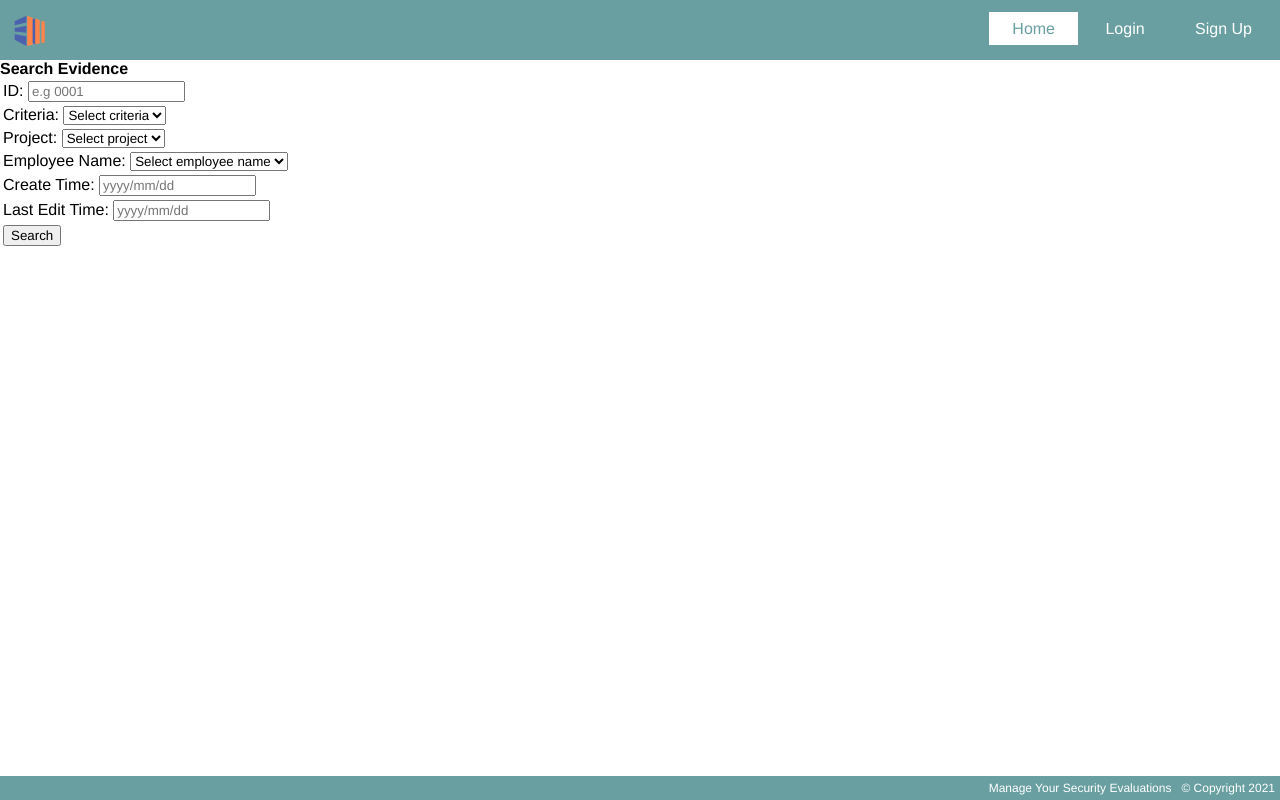
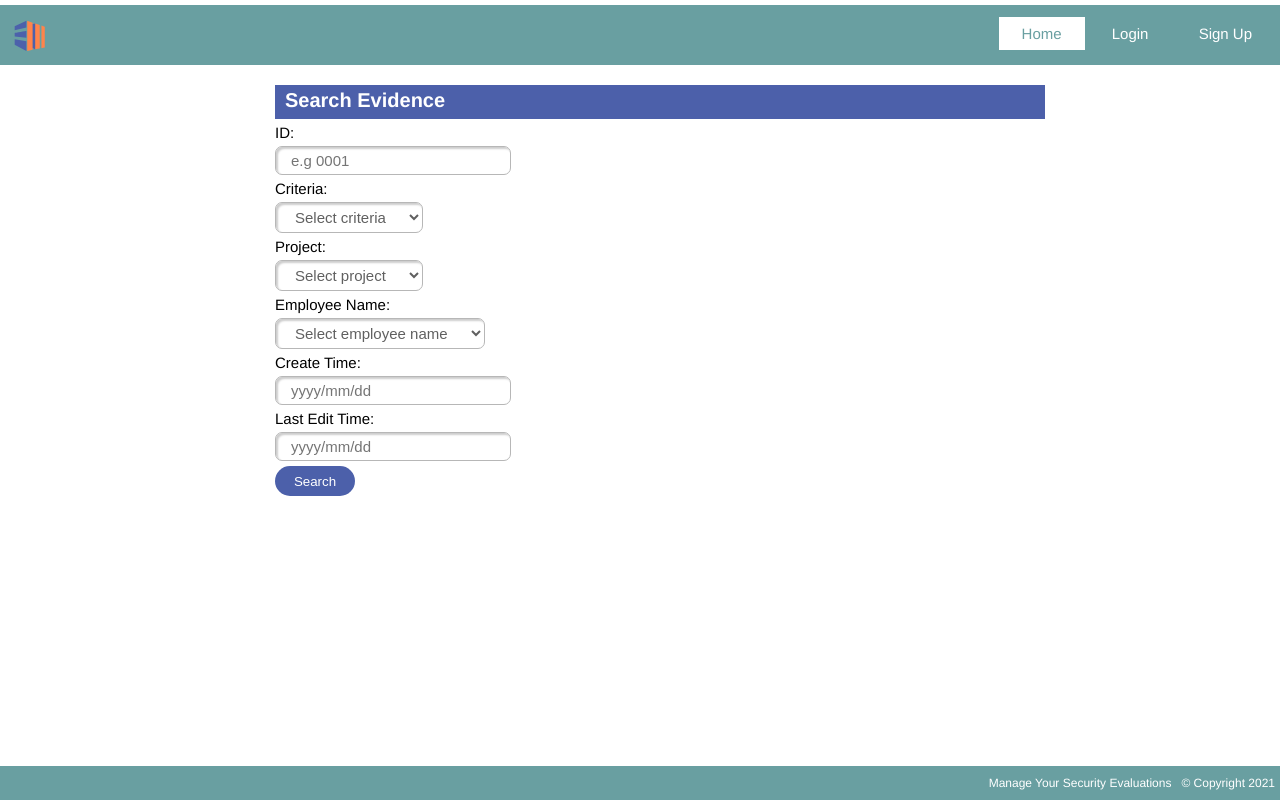
Before and after one commit to Security-Evaluations-Management/ManageYourSecurityEvaluations, a Python web app: template frontend/templates/search.html in a window 1280 px wide. Run offline with Jinja, Linux system fonts and the light colour scheme; the template is opened without the code that fills it, so the values that code supplies are empty.

Commit message:
[Tian] add search.css and modify upload.css

```diff
--- a/frontend/static/css/search.css
+++ b/frontend/static/css/search.css
@@ -0,0 +1,177 @@
+html {
+  font-size: 15px;
+  font-family: 'Open Sans', sans-serif;
+}
+
+h3 {
+  background: #4c60aa;
+  color: #FFFFFF;
+  font-size: 20px;
+  font-weight: bold;
+  height: 24px;
+  width: 760px;
+  margin: 0 auto;
+  line-height: 20px;
+  text-align: left;
+  padding: 5px 0 5px 10px;
+}
+
+div, p {
+  margin-bottom: 5px;
+  margin-top: 5px;
+}
+
+
+select{
+    -webkit-box-sizing: content-box;
+    -moz-box-sizing: content-box;
+    box-sizing: content-box;
+    padding: 5px 20px 5px 15px;
+    background: white;
+    box-shadow: 2px 2px 2px 0 rgba(0,0,0,0.2) inset;
+    -webkit-box-shadow: 2px 2px 2px 0 rgba(0,0,0,0.2) inset;
+    cursor: pointer;
+    color: rgba(96,96,96,1);
+    font: normal 15px/normal Arial, Helvetica, sans-serif;
+    border: 1px solid #b7b7b7;
+    -webkit-border-radius: 7px;
+    border-radius: 7px;
+
+}
+
+option{
+     color: #223254;
+   }
+
+option[value=""][disabled]{
+    display: none;
+      }
+
+
+option:focus{
+   outline: none;
+   border-color: #0077FF;
+   box-shadow: 0 0 0 2px;
+   rgba(#0077FF,.2);
+       }
+
+
+option:hover {
+    stroke: #0077FF;
+    }
+
+
+.search-bar{
+  position: relative;
+  width: 760px;
+  height : 450px;
+  margin : 0 auto;
+  padding: 1em;
+  box-sizing: border-box;
+  background : #FFF;
+}
+
+
+
+label {
+  width: 150px;
+  vertical-align: top;
+  text-align: right;
+}
+
+input:focus, textarea:focus {
+  background   : rgba(0,0,0,.1);
+  border-radius: 5px;
+}
+
+input[type=text], textarea {
+  -webkit-box-sizing: content-box;
+  -moz-box-sizing: content-box;
+  box-sizing: content-box;
+  padding: 5px 20px 5px 15px;
+  border: 1px solid #b7b7b7;
+  -webkit-border-radius: 7px;
+  border-radius: 7px;
+  font: normal 15px/normal Arial, Helvetica, sans-serif;
+  color: rgba(96,96,96,1);
+  -o-text-overflow: clip;
+  text-overflow: clip;
+  background: rgba(255,255,255,1);
+  -webkit-box-shadow: 2px 2px 2px 0 rgba(0,0,0,0.2) inset;
+  box-shadow: 2px 2px 2px 0 rgba(0,0,0,0.2) inset;
+  text-shadow: 1px 1px 0 rgba(255,255,255,0.66) ;
+  -webkit-transition: all 200ms cubic-bezier(0.42, 0, 0.58, 1);
+  -moz-transition: all 200ms cubic-bezier(0.42, 0, 0.58, 1);
+  -o-transition: all 200ms cubic-bezier(0.42, 0, 0.58, 1);
+  transition: all 200ms cubic-bezier(0.42, 0, 0.58, 1);
+}
+
+input[type=submit] {
+  width: 80px;
+  height: 30px;
+  border: transparent;
+  -webkit-border-radius: 28px;
+  -moz-border-radius: 28px;
+  border-radius: 28px;
+  font-family: Arial;
+  color: #ffffff;
+  background: #4c60aa;
+  text-align: center;
+}
+
+input[type=submit]:hover {
+  background: #bfcdff;
+}
+
+.pagination {
+  display: inline-block;
+}
+
+.pagination a {
+
+  border: transparent;
+  color: white;
+  float: left;
+  padding: 8px 16px;
+  text-decoration: none;
+  transition: background-color .3s;
+  background: #677bc5;
+  text-align: center;
+}
+
+.pagination a.active {
+  background-color: #4c60aa;
+  color: white;
+  border: 1px solid #4c60aa;
+}
+
+.pagination a:hover
+{background: #bfcdff;}
+
+.view {
+  border: transparent;
+  text-decoration-color: white;
+  float: left;
+  padding: 8px 16px;
+  text-decoration: none;
+  transition: background-color .3s;
+  background: #677bc5;
+  text-align: center;
+
+}
+.view a.active {
+  background-color: #4c60aa;
+  color: white;
+  border: 1px solid #4c60aa;
+}
+
+.view a:hover
+{background: #bfcdff;}
+
+.view a:link {
+  text-decoration: none;
+  text-decoration-color: white;
+}
+.view {
+  display: inline-block;
+}
--- a/frontend/templates/search.html
+++ b/frontend/templates/search.html
@@ -9,63 +9,56 @@
 {% endblock %}
 
 {% block content %}
-    <form action="{{ url_for('evidence.search_post') }}" method="POST">
+    <form class = search-bar action="{{ url_for('evidence.search_post') }}" method="POST">
     <h3 class="title">Search Evidence</h3>
-    <table>
-        <tr>
-            <td>
+
+
+            <div>
                 <label>ID:</label>
-                <input type="text" id="id" name="id" placeholder="e.g 0001" pattern="[0-9]{4}">
-             </td>
-        </tr>
-        <tr>
-            <td>
-            Criteria: <select name="criteria" id="criteria">
+                <p><input type="text" id="id" name="id" placeholder="e.g 0001" pattern="[0-9]{4}"></p>
+            </div>
+
+            <div>
+                <label>Criteria:</label>
+                <p><select name="criteria" id="criteria">
                 <option value="" selected = "selected">Select criteria</option>
                 {% for criteria_name in criteria_names %}
-                <option value="{{ criteria_name }}" >{{ criteria_name }}</option>
+                    <option value="{{ criteria_name }}" >{{ criteria_name }}</option>
                 {% endfor %}
-                      </select>
-            </td>
-        </tr>
-        <tr>
-            <td>
-            Project: <select name="project" id="project">
+                </select></p>
+            </div>
+
+
+            <div>
+                <label>Project:</label>
+                <p><select name="project" id="project">
                 <option value="" selected = "selected">Select project</option>
-                {% for project_name in project_names %}
-                <option value="{{ project_name }}">{{ project_name }}</option>
+                    {% for project_name in project_names %}
+                    <option value="{{ project_name }}">{{ project_name }}</option>
                 {% endfor %}
-                      </select>
-            </td>
-        </tr>
-        <tr>
-            <td>
-            Employee Name: <select name="employee_name"  id="employee_name">
+                </select></p>
+            </div>
+
+            <div>
+                <label>Employee Name:</label>
+            <p><select name="employee_name"  id="employee_name">
                 <option value="" selected = "selected">Select employee name</option>
-                {% for employee_name in employee_names %}
-                <option value="{{ employee_name }}">{{ employee_name }}</option>
+                    {% for employee_name in employee_names %}
+                    <option value="{{ employee_name }}">{{ employee_name }}</option>
                 {% endfor %}
-                          </select>
-            </td>
-        </tr>
-        <tr>
-             <td>
+            </select></p>
+            </div>
+
+            <div>
                 <label>Create Time:</label>
-                <input type="text" id="create_time" name="create_time" placeholder="yyyy/mm/dd" pattern="^\d{4}/(0[1-9]|1[0-2])/(0[1-9]|[12][0-9]|3[01])$">
-             </td>
-        </tr>
-        <tr>
-             <td>
+                <p><input type="text" id="create_time" name="create_time" placeholder="yyyy/mm/dd" pattern="^\d{4}/(0[1-9]|1[0-2])/(0[1-9]|[12][0-9]|3[01])$"></p>
+            </div>
+            <div>
                 <label>Last Edit Time:</label>
-                <input type="text" id="ledit_time" name="ledit_time" placeholder="yyyy/mm/dd" pattern="^\d{4}/(0[1-9]|1[0-2])/(0[1-9]|[12][0-9]|3[01])$">
-             </td>
-        </tr>
-        <tr>
-            <td>
+                <p><input type="text" id="ledit_time" name="ledit_time" placeholder="yyyy/mm/dd" pattern="^\d{4}/(0[1-9]|1[0-2])/(0[1-9]|[12][0-9]|3[01])$"></p>
+            </div>
             <input type="submit" name="action" value="Search"/>
-            </td>
-        </tr>
-    </table>
+
         {% with message = get_flashed_messages() %}
         {% if message %}
             <div>
@@ -74,15 +67,9 @@
         {% endif %}
         {% endwith %}
 
-    </form>
+
 
     {% if results %}
-        {% if results.has_prev %}<a href="{{ url_for('evidence.search_post', page=results.prev_num) }}"> &lt;&lt; Previous </a>
-        {% else %}&lt;&lt; Previous
-        {% endif %} |
-        {% if results.has_next %}<a href="{{ url_for('evidence.search_post', page=results.next_num) }}">Next &gt;&gt; </a>
-        {% else %}Next &gt;&gt;
-        {% endif %}
         <table>
             <tr>
                 <th>Evidence Name</th>
@@ -95,10 +82,17 @@
                 <td>{{ evidence.create_date_time}}</td>
                 <td>{{ evidence.last_edit_time }}</td>
                 <td>
-                    <a href="{{ url_for('view.view') }}"evidence.id>View</a>
+                <div class = "view"><a href="{{ url_for('view.view') }}"evidence.id>View</a></div>
                 </td>
             </tr>
         {% endfor %}
         </table>
+        <div class = "pagination">
+            {% if results.has_prev %}<a href="{{ url_for('evidence.search_post', page=results.prev_num) }}"> &lt;&lt; Previous </a>
+            {% endif %}
+            {% if results.has_next %}<a href="{{ url_for('evidence.search_post', page=results.next_num) }}">Next &gt;&gt; </a>
+            {% endif %}
+        </div>
     {% endif %}
+    </form>
 {% endblock %}
--- a/src/evidence.py
+++ b/src/evidence.py
@@ -62,7 +62,7 @@ def search_post():
         session['ledit_time'] = last_edit_time
 
         results = models.get_info_by_filter(criteria, project, employee_name, create_time, last_edit_time, id)
-        result_list = results.paginate(page=1, per_page=10, error_out=False)
+        result_list = results.paginate(page=1, per_page=3, error_out=False)
 
         if result_list.total == 0 :
             flash('No result found.')
@@ -86,7 +86,7 @@ def search_post():
         last_edit_time = session.get('ledit_time')
 
         results = models.get_info_by_filter(criteria, project, employee_name, create_time, last_edit_time, id)
-        result_list = results.paginate(page=page, per_page=10, error_out=False)
+        result_list = results.paginate(page=page, per_page=3, error_out=False)
         return render_template('search.html', results=result_list, employee_names=employee_name_list,
                                project_names=project_name_list, criteria_names=criteria_name_list)
 
```
Also changed, not shown: frontend/static/css/upload.css (+39 -0 lines).
